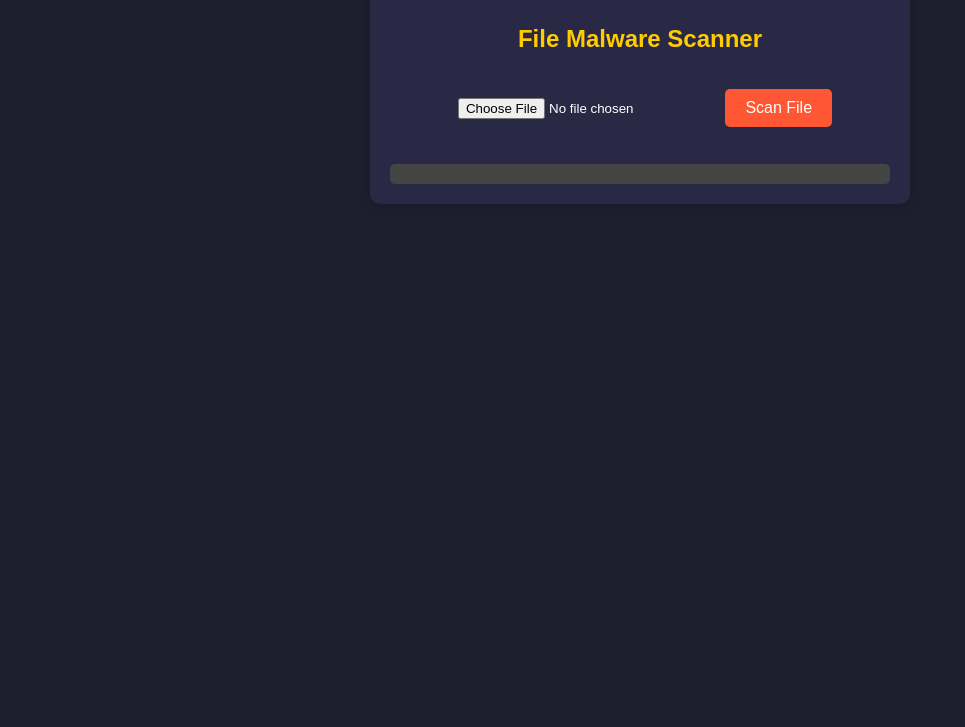
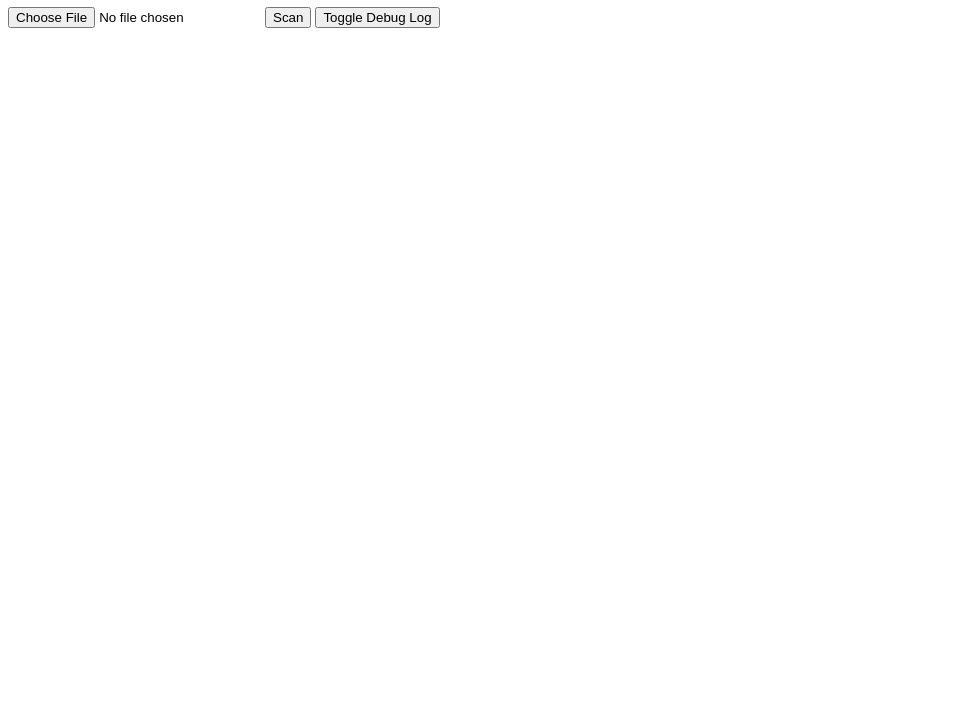
Before and after one commit to Naman-user/Fantastic-Four-Beluga, a plain HTML site: page index.html in a window 1280 px wide. Shown: the part 73-800 px from the top of the page, without its empty margins (0-965 px from the left). Drawn offline with Linux system fonts and the light colour scheme.

Commit message:
index.html

```diff
--- a/index.html
+++ b/index.html
@@ -5,125 +5,100 @@
     <meta name="viewport" content="width=device-width, initial-scale=1.0">
     <title>Malware Scanner</title>
     <style>
-        body {
-            font-family: Arial, sans-serif;
-            text-align: center;
-            padding: 50px;
-            background-color: #1e1e2f;
-            color: #ffffff;
+        #debug-log {
+            margin-top: 20px;
+            padding: 10px;
+            background-color: #f8f9fa;
+            border: 1px solid #dee2e6;
+            border-radius: 4px;
+            font-family: monospace;
+            white-space: pre-wrap;
+            display: none;
         }
-        .container {
-            max-width: 500px;
-            margin: auto;
-            padding: 20px;
-            border-radius: 10px;
-            background: #292946;
-            box-shadow: 0px 0px 15px rgba(0, 0, 0, 0.2);
+        #scan-result {
+            margin-top: 20px;
+            padding: 10px;
+            border-radius: 4px;
         }
-        h2 {
-            color: #ffcc00;
+        .error { color: red; }
+        .success { color: green; }
+        .pending { color: orange; }
+    </style>
+    <script>
+        let debugLog = [];
+
+        function log(message) {
+            const timestamp = new Date().toISOString();
+            const logMessage = `${timestamp}: ${message}`;
+            debugLog.push(logMessage);
+            console.log(message);
+            updateDebugLog();
         }
-        input[type="file"] {
-            margin: 15px 0;
-            padding: 10px;
-            border: none;
-            cursor: pointer;
+
+        function updateDebugLog() {
+            const debugElement = document.getElementById('debug-log');
+            debugElement.textContent = debugLog.join('\n');
         }
-        button {
-            background-color: #ff5733;
-            color: white;
-            padding: 10px 20px;
-            border: none;
-            border-radius: 5px;
-            cursor: pointer;
-            font-size: 16px;
+
+        function toggleDebug() {
+            const debugElement = document.getElementById('debug-log');
+            debugElement.style.display = debugElement.style.display === 'none' ? 'block' : 'none';
         }
-        button:hover {
-            background-color: #e04d2c;
-        }
-        .result {
-            margin-top: 20px;
-            font-size: 18px;
-            padding: 10px;
-            border-radius: 5px;
-            background-color: #444;
-            padding: 10px;
-        }
-        .malicious {
-            background-color: #ff4d4d;
-        }
-        .clean {
-            background-color: #4caf50;
-        }
-        .loading {
-            background-color: #ffd700;
-            color: black;
-        }
-    </style>
-</head>
-<body>
-    <div class="container">
-        <h2>File Malware Scanner</h2>
-        <input type="file" id="fileInput">
-        <button onclick="uploadFile()">Scan File</button>
-        <div id="result" class="result"></div>
-    </div>
 
-    <script>
-        const API_URL = "https://70e62922-a34b-4e41-b6ed-599eddc680e3-00-5txbyvj2ktui.riker.replit.dev/scan";
-
-        async function uploadFile() {
-            let fileInput = document.getElementById("fileInput");
-            let resultDiv = document.getElementById("result");
+        async function scanFile() {
+            const fileInput = document.getElementById("file");
+            const resultDiv = document.getElementById("scan-result");
 
             if (fileInput.files.length === 0) {
-                resultDiv.innerHTML = "⚠️ Please select a file.";
-                resultDiv.className = "result malicious";
+                log("Error: No file selected");
+                resultDiv.innerHTML = "<p class='error'>Please select a file to scan.</p>";
                 return;
             }
 
-            let formData = new FormData();
-            formData.append("file", fileInput.files[0]);
+            const file = fileInput.files[0];
+            log(`Selected file: ${file.name} (${file.size} bytes)`);
 
-            resultDiv.innerHTML = "🔄 Uploading file...";
-            resultDiv.className = "result loading";
+            resultDiv.innerHTML = "<p class='pending'>Scanning file...</p>";
+
+            const formData = new FormData();
+            formData.append("file", file);
 
             try {
-                const response = await fetch(API_URL, {
+                log("Sending scan request...");
+                const response = await fetch("https://70e62922-a34b-4e41-b6ed-599eddc680e3-00-5txbyvj2ktui.riker.replit.dev/scan", {
                     method: "POST",
                     body: formData
                 });
 
-                if (!response.ok) {
-                    throw new Error("Server error: " + response.statusText);
+                log(`Server response status: ${response.status}`);
+
+                const result = await response.text();
+                log(`Scan result: ${result}`);
+
+                let resultHtml = "";
+                if (result === "clean") {
+                    resultHtml = "<p class='success'>File is Clean</p>";
+                } else if (result === "malicious") {
+                    resultHtml = "<p class='error'>Malware Detected!</p>";
+                } else {
+                    resultHtml = `<p class='error'>Scan Failed: ${result}</p>`;
                 }
 
-                const scanResult = await response.json();
+                resultDiv.innerHTML = resultHtml;
 
-                if (scanResult.error) {
-                    resultDiv.innerHTML = "⚠️ Error: " + scanResult.error;
-                    resultDiv.className = "result malicious";
-                } else {
-                    let analysisStats = scanResult.data?.attributes?.last_analysis_stats || {};
-                    let maliciousCount = analysisStats.malicious || 0;
-                    let suspiciousCount = analysisStats.suspicious || 0;
-
-                    if (maliciousCount > 0) {
-                        resultDiv.innerHTML = "❌ Malicious File Detected! 🚨";
-                        resultDiv.className = "result malicious";
-                    } else if (suspiciousCount > 2) {
-                        resultDiv.innerHTML = "⚠️ Suspicious File Detected!";
-                        resultDiv.className = "result malicious";
-                    } else {
-                        resultDiv.innerHTML = "✅ File is Clean!";
-                        resultDiv.className = "result clean";
-                    }
-                }
             } catch (error) {
-                resultDiv.innerHTML = "❌ Scan failed. Try again.";
-                resultDiv.className = "result malicious";
+                log(`Error during scan: ${error.message}`);
+                resultDiv.innerHTML = `<p class='error'>Error scanning file: ${error.message}</p>`;
             }
         }
     </script>
+</head>
+<body>
+    <h1>Static Malware Scanner</h1>
+    <input type="file" id="file">
+    <button onclick="scanFile()">Scan</button>
+    <button onclick="toggleDebug()">Toggle Debug Log</button>
+    <div id="scan-result"></div>
+    <div id="debug-log"></div>
 </body>
 </html>
```
